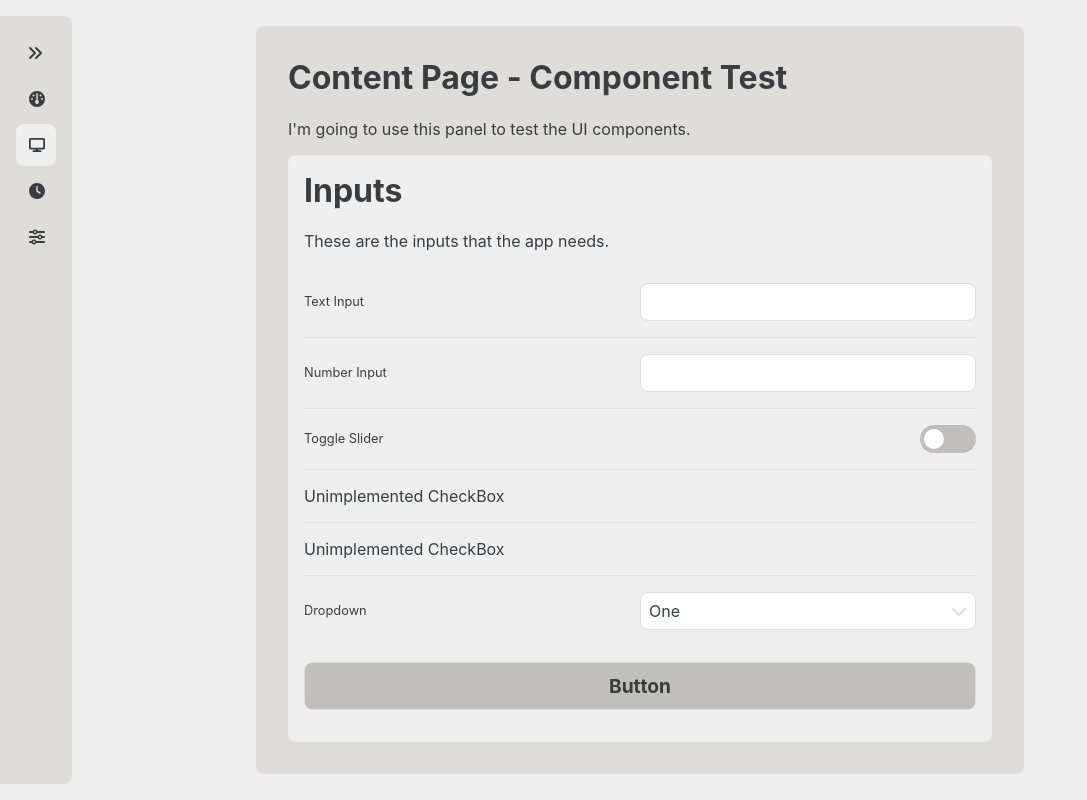
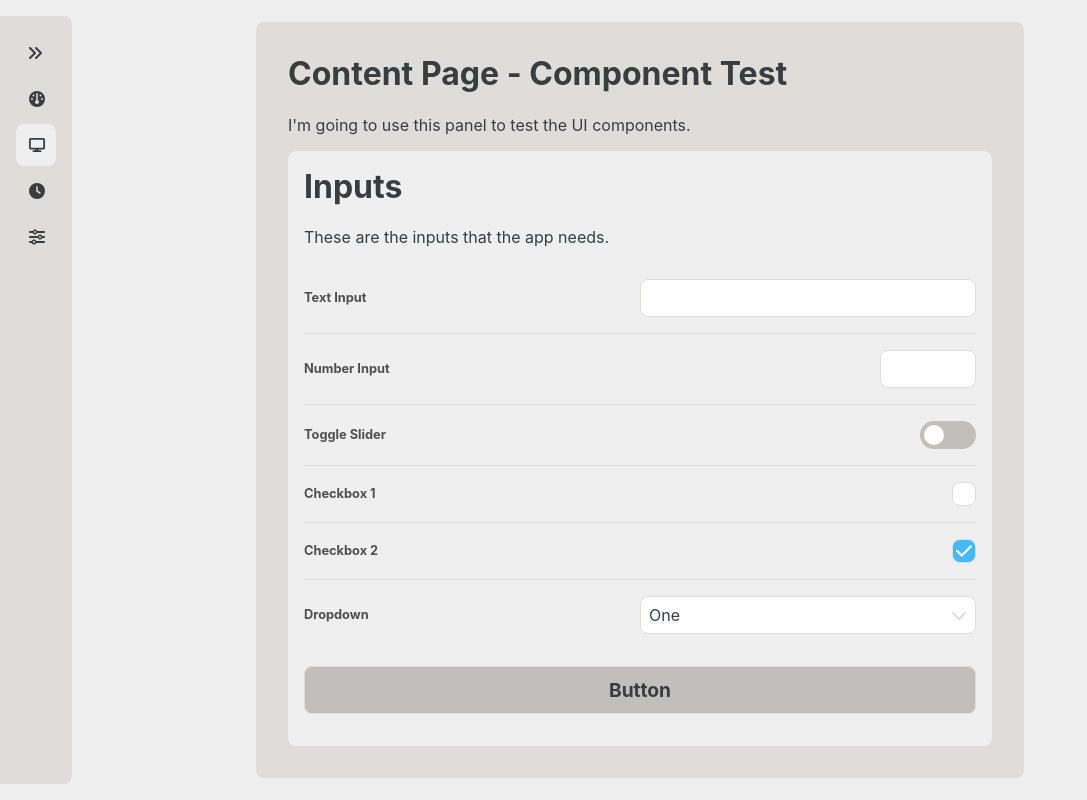
Before and after one commit to jaohara/sch-screen-man, a React (Vite) app in the folder frontend/: page /content in a window 1280 px wide. Shown: the whole page, without its empty margins (0-1087 px from the left). Built offline with nearby package versions, Linux system fonts and the light colour scheme.

Commit message:
Completed basic implementation of UI Input components

```diff
--- a/frontend/src/components/CheckBox/CheckBox.jsx
+++ b/frontend/src/components/CheckBox/CheckBox.jsx
@@ -1,11 +1,30 @@
-import { useState } from "react";
-
 import styles from "./CheckBox.module.scss";
 
-export default function CheckBox ({}) {
+import { FaCheck } from "react-icons/fa6";
+
+import InputWrapper from "../InputWrapper/InputWrapper";
+
+export default function CheckBox ({
+  label,
+  setChecked,
+  checked,
+}) {
+  const handleCheckboxClick = (e) => {
+    setChecked(!checked);
+    e.stopPropogation;
+  }
+
   return (
-    <>
-      Unimplemented CheckBox
-    </>
+    <InputWrapper label={label}>
+      <div
+        className={`
+          ${styles["checkbox"]}
+          ${checked ? styles["checked"] : ""}
+        `}
+        onClick={(e) => handleCheckboxClick(e)}
+      >
+        <FaCheck />
+      </div>
+    </InputWrapper>
   );
 }
--- a/frontend/src/components/CheckBox/CheckBox.module.scss
+++ b/frontend/src/components/CheckBox/CheckBox.module.scss
@@ -0,0 +1,30 @@
+.checkbox {
+  align-items: center;
+  background-color: var(--input-background-color);
+  border-radius: var(--common-border-radius);
+  border: var(--common-border-size) solid;
+  border-color: var(--input-border-color);
+  display: flex;
+  justify-content: center;
+  // padding: var(--input-padding);
+  transition:
+    background-color var(--normal-transition-time),
+    border-color var(--normal-transition-time);
+  height: var(--checkbox-size);
+  width: var(--checkbox-size);
+}
+
+.checkbox.checked {
+  background-color: var(--checkbox-checked-color);
+}
+
+.checkbox:hover {
+  border-color: var(--input-border-hover-color);
+  cursor: pointer;
+}
+
+.checkbox svg {
+  fill: var(--input-background-color);
+  height: var(--checkbox-check-size);
+  width: var(--checkbox-check-size);
+}
--- a/frontend/src/components/InputContainer/InputContainer.module.scss
+++ b/frontend/src/components/InputContainer/InputContainer.module.scss
@@ -3,7 +3,7 @@
   // background-color: var(--card-background-color);
   // padding: var(--common-padding);
   border-bottom: 1px solid;
-  border-color: var(--light-200);
+  border-color: var(--input-container-border-color);
   display: flex;
   padding: 1rem 0rem;
 
--- a/frontend/src/components/InputWrapper/InputWrapper.module.scss
+++ b/frontend/src/components/InputWrapper/InputWrapper.module.scss
@@ -9,5 +9,5 @@
   font-size: .8rem;
   justify-content: space-between;
   user-select: none;
-  // font-weight: bold;
+  font-weight: bold;
 }
--- a/frontend/src/components/TextInput/TextInput.jsx
+++ b/frontend/src/components/TextInput/TextInput.jsx
@@ -2,17 +2,40 @@ import styles from "./TextInput.module.scss";
 
 import InputWrapper from "../InputWrapper/InputWrapper";
 
+const ALLOWED_INPUT_TYPES  = ["text", "number", "password", ]
+const DEFAULT_TYPE = "text";
+
 export default function TextInput ({
   label,
   setValue,
+  small = false,
+  type = DEFAULT_TYPE,
   value,
 }) {
+  const inputType = ALLOWED_INPUT_TYPES.includes(type) ? type : DEFAULT_TYPE;
+
+  const hasError = () => {
+    if (type === "number") {
+      if (value === "") {
+        return false;
+      }
+
+      return isNaN(Number(value));
+    }
+
+    return false;
+  }
+
   return (
     <InputWrapper label={label}>
       <input
-        className={`${styles["input"]}`}
-        type="text"
-        onChange={(e) => setValue(e.value)}
+        className={`
+          ${styles["input"]}
+          ${small ? styles["small"] : ""}
+          ${hasError() ? styles["error"] : ""}
+        `}
+        type={inputType}
+        onChange={(e) => setValue(e.target.value)}
         value={value}
       />
     </InputWrapper>
--- a/frontend/src/components/TextInput/TextInput.module.scss
+++ b/frontend/src/components/TextInput/TextInput.module.scss
@@ -7,6 +7,23 @@
   padding: var(--input-padding);
   transition: border-color var(--normal-transition-time);
   width: var(--input-width);
+
+  &::-webkit-inner-spin-button, &::-webkit-outer-spin-button {
+    -webkit-appearance: none;
+    margin: 0;
+  }
+
+  &[type="number"] {
+    -moz-appearance: textfield;
+  }
+}
+
+.input.error {
+  border-color: var(--input-error-border-color);
+}
+
+.input.small {
+  width: var(--input-small-fixed-width);
 }
 
 .input:focus-visible {
--- a/frontend/src/pages/ContentPage/ContentPage.jsx
+++ b/frontend/src/pages/ContentPage/ContentPage.jsx
@@ -86,6 +86,8 @@ export default function ContentPage () {
             label="Number Input"
             value={num}
             setValue={setNum}
+            type="number"
+            small
           />
         </InputContainer>
 
@@ -100,16 +102,16 @@ export default function ContentPage () {
         <InputContainer>
           <CheckBox
             label="Checkbox 1"
-            value={check1}
-            setValue={setCheck1}
+            checked={check1}
+            setChecked={setCheck1}
           />
         </InputContainer>
 
         <InputContainer>
           <CheckBox
             label="Checkbox 2"
-            value={check2}
-            setValue={setCheck2}
+            checked={check2}
+            setChecked={setCheck2}
           />
         </InputContainer>
 
--- a/frontend/src/styles/variables.css
+++ b/frontend/src/styles/variables.css
@@ -11,6 +11,8 @@
   --button-min-width: 48px;
   --button-padding: .6rem 1.2rem;
   --button-icon-right-margin: .5em;
+  --checkbox-size: 24px;
+  --checkbox-check-size: 18px;
   --common-bottom-margin: 3rem;
   --common-border-radius: 8px;
   --common-border-size: 1px;
@@ -21,6 +23,7 @@
   --input-font-size: 1rem;
   --input-padding: .5rem;
   --input-width: 50%;
+  --input-small-fixed-width: 6rem;
   --menu-button-padding-vertical: var(--common-padding);
   --panel-desktop-width: 768px;
   --panel-max-height: 80vh;
@@ -64,6 +67,7 @@
   --dark-gray: #1c1c1c;
   --med-gray: #2d2d2d;
   --light-gray: #3e3e3e;
+  --lighter-gray: #4f4f4f;
   --raspberry: #D81159;
 
   /* Colors (Role) */
@@ -83,15 +87,18 @@
   --button-hover-text-color: var(--onyx);
   --button-text-color: var(--onyx);
   --card-background-color: var(--light-100);
+  --checkbox-checked-color: var(--blue);
   /* --input-background-color: var(--light-100); */
   --dropdown-icon-hover-color: var(--light-400);
   --dropdown-option-hover-background-color: var(--light-200);
   --input-background-color: var(--light-000);
   /* --input-border-color: var(--light-300); */
+  --input-error-border-color: var(--raspberry);
   --input-border-color: var(--light-200);
   --input-border-hover-color: var(--light-300);
   --input-border-focus-color: var(--blue);
-  --input-label-color: var(--light-gray);
+  --input-container-border-color: var(--light-200);
+  --input-label-color: var(--lighter-gray);
   --menu-bar-background-color: var(--light-200);
   --menu-bar-group-icon-background-color: var(--light-100);
   --menu-button-active-background-color: var(--light-100);
@@ -144,6 +151,12 @@
     --button-hover-border-color: var(--light-300);
     --button-hover-text-color: var(--light-100);
     --button-text-color: var(--light-100);
+    --card-background-color: var(--dark-gray);
+    --input-background-color: var(--med-gray);
+    --input-border-color: var(--light-gray);
+    --input-border-hover-color: var(--dark-gray);
+    --input-container-border-color: var(--med-gray);
+    --input-label-color: var(--light-100);
     --menu-bar-background-color: var(--med-gray);
     --menu-bar-group-icon-background-color: var(--light-gray);
     --menu-button-active-background-color: var(--light-gray);
@@ -153,6 +166,8 @@
     --screen-info-hostname-background-color: var(--dark-gray);
     --screen-stats-entry-border-color: var(--med-gray);
     --sidebar-background-color: var(--med-gray);
+    --slider-background-color: var(--med-gray);
+    --slider-pip-color: var(--light-400);
     --sidebar-entry-active-color: var(--light-gray);
     --sidebar-entry-hover-color: var(--light-gray);
     /* --screen-status-invalid-background-color: var(--light-400); */
```
